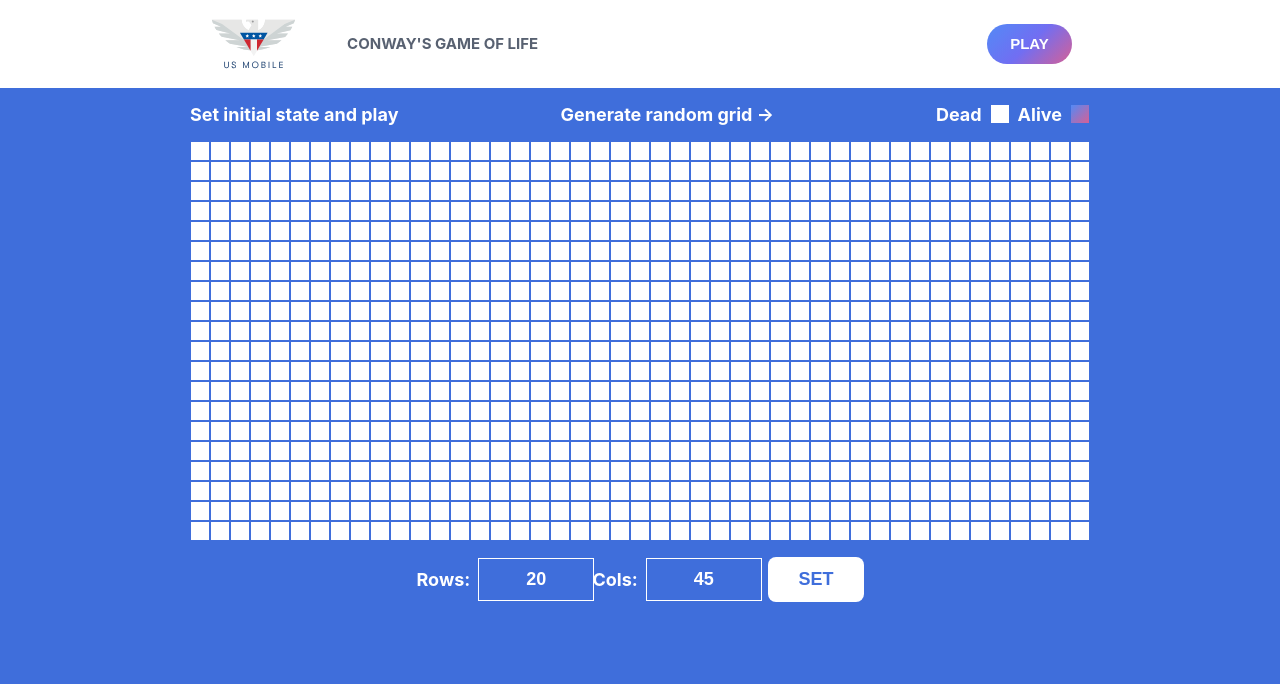
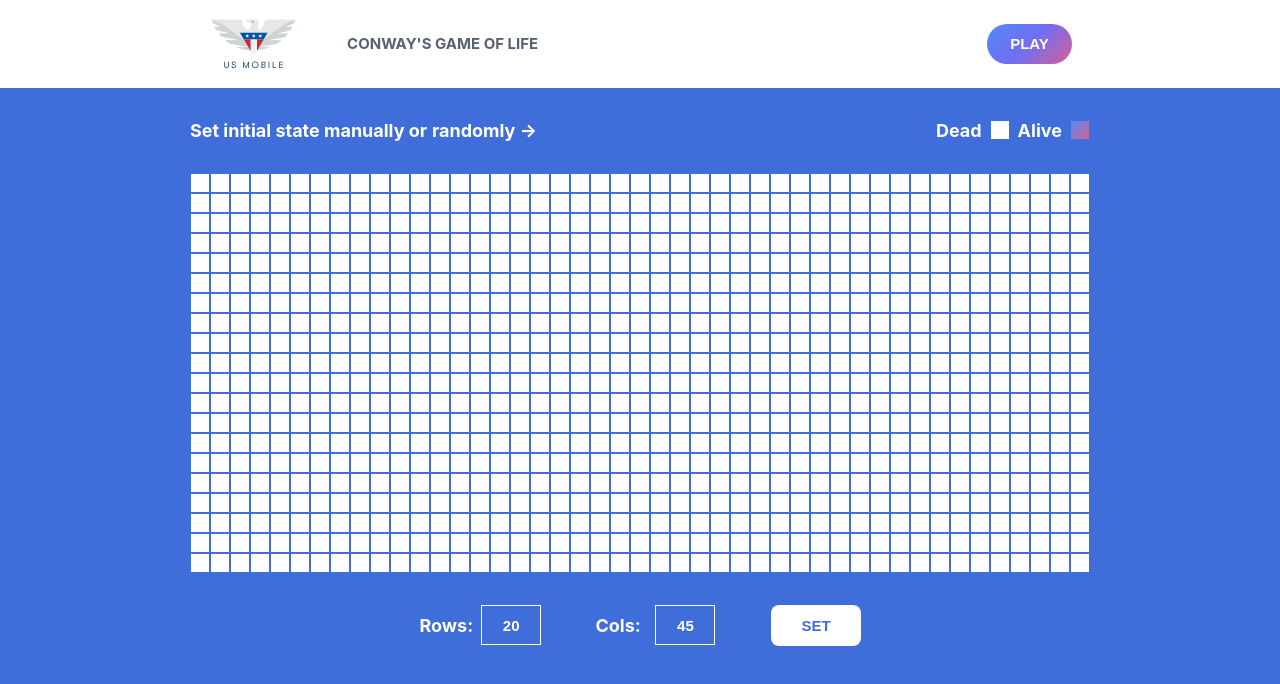
Before and after one commit to ThiagoDe/game-of-life, a React (Create React App) app: page / in a window 1280 px wide. Shown: the top 684 px of the page. Built offline with nearby package versions, Linux system fonts and the light colour scheme.

Commit message:
Set state fixed

```diff
--- a/src/App.css
+++ b/src/App.css
@@ -7,10 +7,10 @@
 .main {
   display: flex;
   flex-direction: column;
-  gap: 1rem;
+  gap: 2rem;
   flex-grow: 1;
   height: 100vh;
-  padding: 1rem;
+  padding: 2rem;
   margin: 0 auto;
   max-width: 1800px;
 }
@@ -57,3 +57,10 @@
 .arrow-button:hover {
   color: #d1d5db;
 }
+
+.call-to-action {
+  display: flex;
+  justify-content: center;
+  align-items: center;
+  gap: 0.3rem;
+}
--- a/src/components/ui/Instructions.jsx
+++ b/src/components/ui/Instructions.jsx
@@ -6,14 +6,14 @@ export default function Instructions({ generation, isRunning, handleRandom}) {
     <div className="instructions-container">
       <div className="instructions">
         {isRunning ? (
-          <p className=".generation">Generation: {generation}</p>
+          <p className="generation">Generation: {generation}</p>
         ) : (
-          <>
-            <p>Set initial state and play</p>
+          <div className='call-to-action'>
+            <p>Set initial state manually or</p>
             <p className="arrow-button" onClick={handleRandom}>
-              Generate random grid {' →'}
+              randomly {' →'}
             </p>
-          </>
+          </div>
         )}
         <div className="cell-info">
           <p>Dead </p>
--- a/src/components/ui/grid-size-setter/SizeSetter.jsx
+++ b/src/components/ui/grid-size-setter/SizeSetter.jsx
@@ -8,36 +8,28 @@ export default function SizeSetter({ defaultSize, gridSizeSetter }) {
 
   const handleRowChange = (e) => {
     const value = Number(e.target.value)
-    if (value > 150) {
+    setErrorMsg(false)
+    if (value > 150 || value < 4) {
       setErrorMsg(true)
-      setRows(150)
-      return
     }
-    if (value <= 4) {
-      setRows(4)
-      setErrorMsg(true)
-      return
-
-    }
-    setRows(value)
-    setErrorMsg(false)
+    setRows(parseInt(value, 10))
   }
 
-    const handleColChange = (e) => {
-      const value = Number(e.target.value)
-      if (value > 150) {
-        setErrorMsg(true)
-        setCols(150)
-        return
-      }
-      if (value <= 4) {
-        setCols(4)
-        setErrorMsg(true)
-        return
-      }
-      setCols(value)
-      setErrorMsg(false)
+  const handleColChange = (e) => {
+    const value = Number(e.target.value)
+    setErrorMsg(false)
+    if (value > 150 || value < 4) {
+      setErrorMsg(true)
     }
+    setCols(value)
+  }
+  const handleSizeSetter = () => {
+    const validRows = Math.max(4, Math.min(rows, 150))
+    const validCols = Math.max(4, Math.min(cols, 150))
+    setRows(validRows)
+    setCols(validCols)
+    gridSizeSetter({ rows: validRows, cols: validCols })
+  }
 
   return (
     <div className={s['size-container']}>
@@ -48,9 +40,7 @@ export default function SizeSetter({ defaultSize, gridSizeSetter }) {
             onChange={handleRowChange}
             type="number"
             id="rows"
-            value={rows}
-            max={150}
-            min={4}
+            value={rows || null}
           />
         </div>
         <div>
@@ -59,22 +49,19 @@ export default function SizeSetter({ defaultSize, gridSizeSetter }) {
             onChange={handleColChange}
             type="number"
             id="cols"
-            value={cols}
-            max={150}
-            min={4}
+            value={cols || null}
           />
         </div>
         <button
           onClick={() => {
-            gridSizeSetter({ rows, cols })
-            console.log(rows, cols)
+            handleSizeSetter()
           }}
           className={s.button}
         >
           SET
         </button>
       </div>
-        {errorMsg && (<p className={s.error}>Choose a number between 4 and 150</p>)}
+      {errorMsg && <p className={s.error}>Choose a number between 4 and 150</p>}
     </div>
   )
 }
--- a/src/components/ui/grid-size-setter/SizeSetter.module.css
+++ b/src/components/ui/grid-size-setter/SizeSetter.module.css
@@ -15,11 +15,12 @@
 }
 
 .size-setter input {
-  height: 43px;
+  height: 40px;
+  width: 60px;
   text-align: center;
-  font-size: 18px;
+  font-size: 15px;
   font-weight: 700;
-  padding: 12px 30px;
+  padding: 0.2rem 1rem;
   font-weight: bold;
   color: white;
   background-color: transparent;
@@ -47,7 +48,7 @@
 .button {
   background-color: white;
   color: var(--primary-color);
-  font-size: 18px;
+  font-size: 15px;
   font-weight: 700;
   padding: 12px 30px;
   border: none;
```
